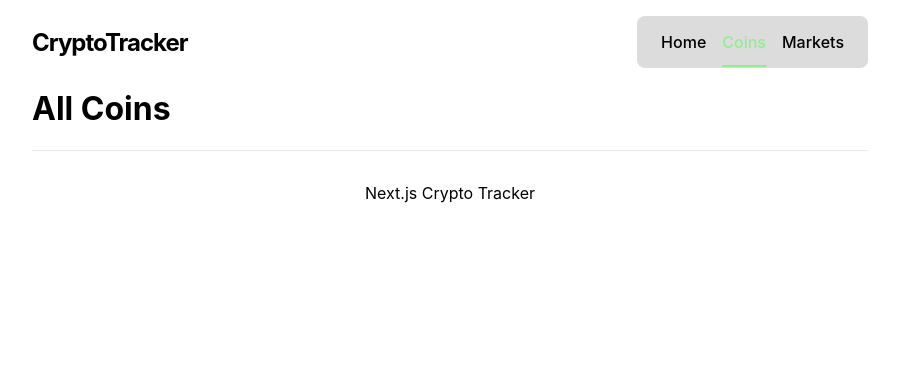
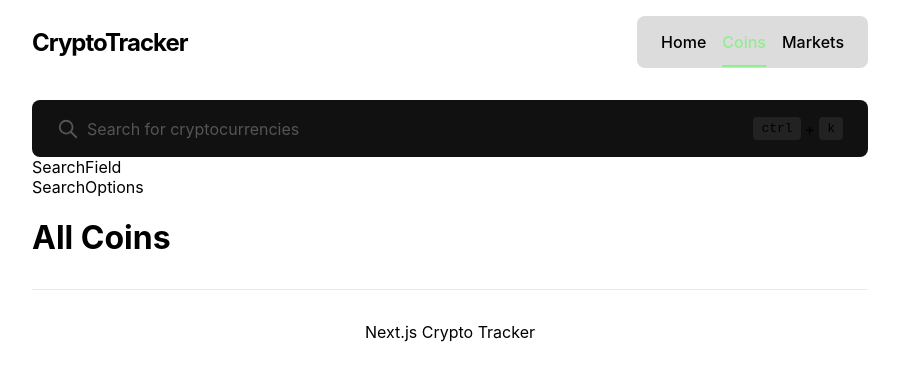
Before and after one commit to andreasgylche/next-crypto-tracker, a Next.js app: page /coins in a window 1280 px wide. Shown: the top 380 px of the page, without its empty margins (190-1089 px from the left). Built offline with nearby package versions, Linux system fonts and the light colour scheme.

Commit message:
begun adding search component

```diff
--- a/components/Footer.module.css
+++ b/components/Footer.module.css
@@ -3,6 +3,7 @@
   flex: 1;
   padding: 2rem 0;
   border-top: 1px solid #eaeaea;
+  margin-top: 2rem;
   justify-content: center;
   align-items: center;
 }
--- a/components/layout.jsx
+++ b/components/layout.jsx
@@ -1,12 +1,16 @@
 import styles from './Layout.module.css';
 import Navbar from './Navbar';
 import Footer from './footer';
+import SearchButton from './search/SearchButton';
 
 export default function Layout({ children }) {
   return (
     <div className={styles.container}>
       <Navbar />
-      <main>{children}</main>
+      <main>
+        <SearchButton />
+        {children}
+      </main>
       <Footer />
     </div>
   );
--- a/components/search/SearchButton.jsx
+++ b/components/search/SearchButton.jsx
@@ -1,3 +1,29 @@
+import { useState } from 'react';
+import styles from './SearchButton.module.css';
+import { SearchIcon } from '@heroicons/react/outline';
+import SearchOverlay from './SearchOverlay';
+
 export default function SearchButton() {
-  return <div>SearchButton</div>;
+  // TODO: Connect to search API
+  // TODO: Create search input field - conditional rendering
+  // TODO: Create search options
+
+  const [activeSearch, setActiveSearch] = useState(true);
+
+  return (
+    <>
+      <div className={styles.searchButton}>
+        <span className={styles.label}>
+          <SearchIcon />
+          Search for cryptocurrencies
+        </span>
+        <div className={styles.shortcut}>
+          <code>ctrl</code>
+          <span>+</span>
+          <code>k</code>
+        </div>
+      </div>
+      {activeSearch ? <SearchOverlay activeSearch={activeSearch} /> : ''}
+    </>
+  );
 }
--- /dev/null
+++ b/components/search/SearchButton.module.css
@@ -0,0 +1,42 @@
+.searchButton {
+  display: flex;
+  justify-content: space-between;
+  align-items: center;
+  margin-top: 2rem;
+  background-color: #111;
+  padding: 1rem 1.5rem;
+  border-radius: 0.5rem;
+  transition: border 0.3s;
+  border: transparent 1px solid;
+  cursor: pointer;
+}
+
+.searchButton:hover {
+  border: lightgreen 1px solid;
+}
+
+.label {
+  font-size: 1rem;
+  display: flex;
+  align-items: center;
+  gap: 0.5rem;
+  color: #555;
+}
+
+.label svg {
+  height: 22px;
+  width: 22px;
+}
+
+.shortcut {
+  display: flex;
+  justify-content: space-between;
+  align-items: center;
+  gap: 0.25rem;
+}
+
+.shortcut code {
+  background-color: #222;
+  padding: 0.25rem 0.5rem;
+  border-radius: 0.25rem;
+}
--- a/components/search/SearchOptions.jsx
+++ b/components/search/SearchOptions.jsx
@@ -0,0 +1,5 @@
+import React from 'react';
+
+export default function SearchOptions() {
+  return <div>SearchOptions</div>;
+}
--- /dev/null
+++ b/components/search/SearchOverlay.jsx
@@ -0,0 +1,12 @@
+import SearchField from './SearchField';
+import SearchOptions from './SearchOptions';
+import styles from './SearchOverlay.module.css';
+
+export default function SearchOverlay({ activeSearch }) {
+  return (
+    <div>
+      <SearchField />
+      <SearchOptions />
+    </div>
+  );
+}
--- a/components/top/TopCoins.module.css
+++ b/components/top/TopCoins.module.css
@@ -5,7 +5,10 @@
 }
 
 .button {
-  display: inline-block;
+  display: block;
+  width: max-content;
+  margin: 0 auto;
+  margin-top: 2rem;
   background-color: #111;
   padding: 1rem 1.5rem;
   border-radius: 0.5rem;
--- a/package.json
+++ b/package.json
@@ -9,6 +9,7 @@
     "lint": "next lint"
   },
   "dependencies": {
+    "@heroicons/react": "^1.0.6",
     "axios": "^0.27.2",
     "next": "12.2.3",
     "react": "18.2.0",
--- a/pages/index.js
+++ b/pages/index.js
@@ -13,7 +13,6 @@ export default function Home({ trendingCoins, topCoins }) {
         <link rel="icon" href="/favicon.ico" />
       </Head>
 
-      <h1>Next.js Crypto Tracker</h1>
       <TrendingCoins trendingCoins={trendingCoins} />
       <TopCoins topCoins={topCoins} />
     </div>
```
Also changed, not shown: components/search/SearchOverlay.module.css (added), 1 other file (tests, documents, lock files or other folders).
